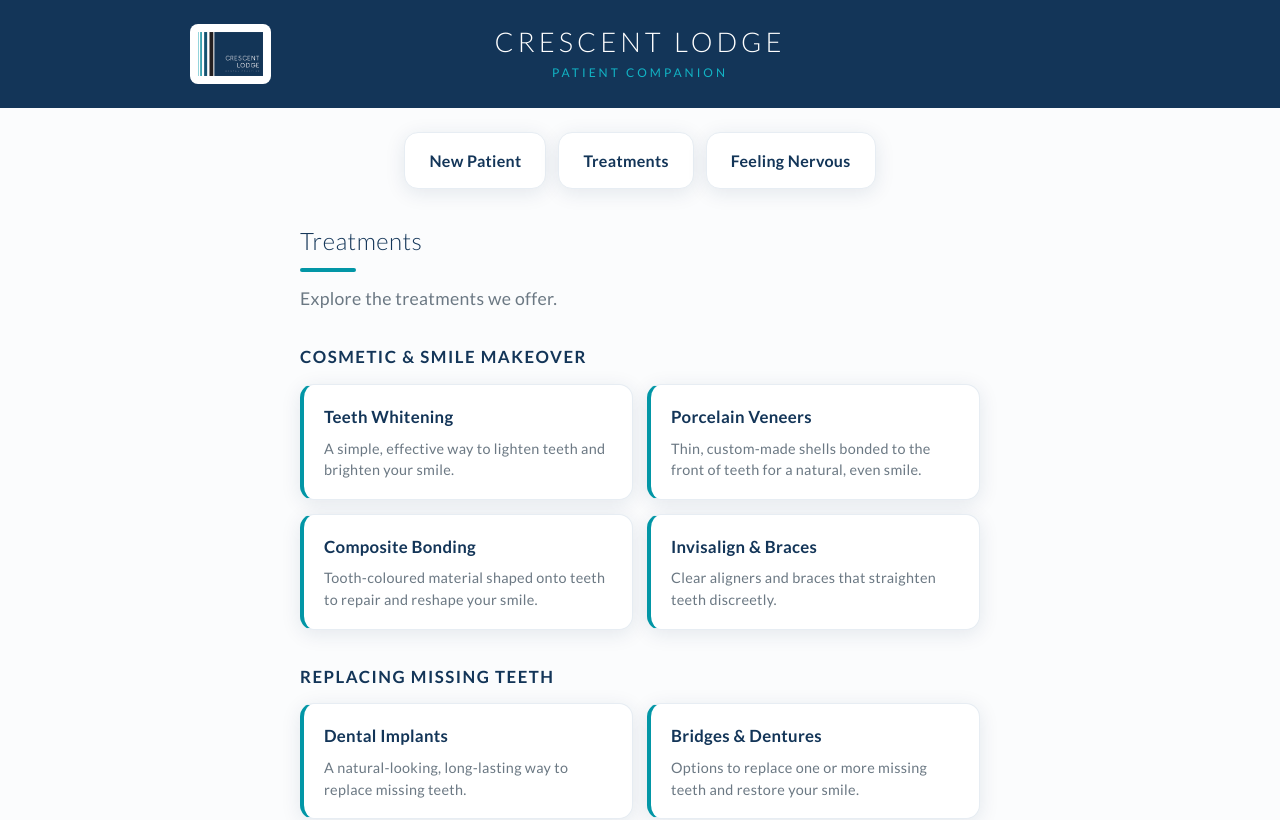
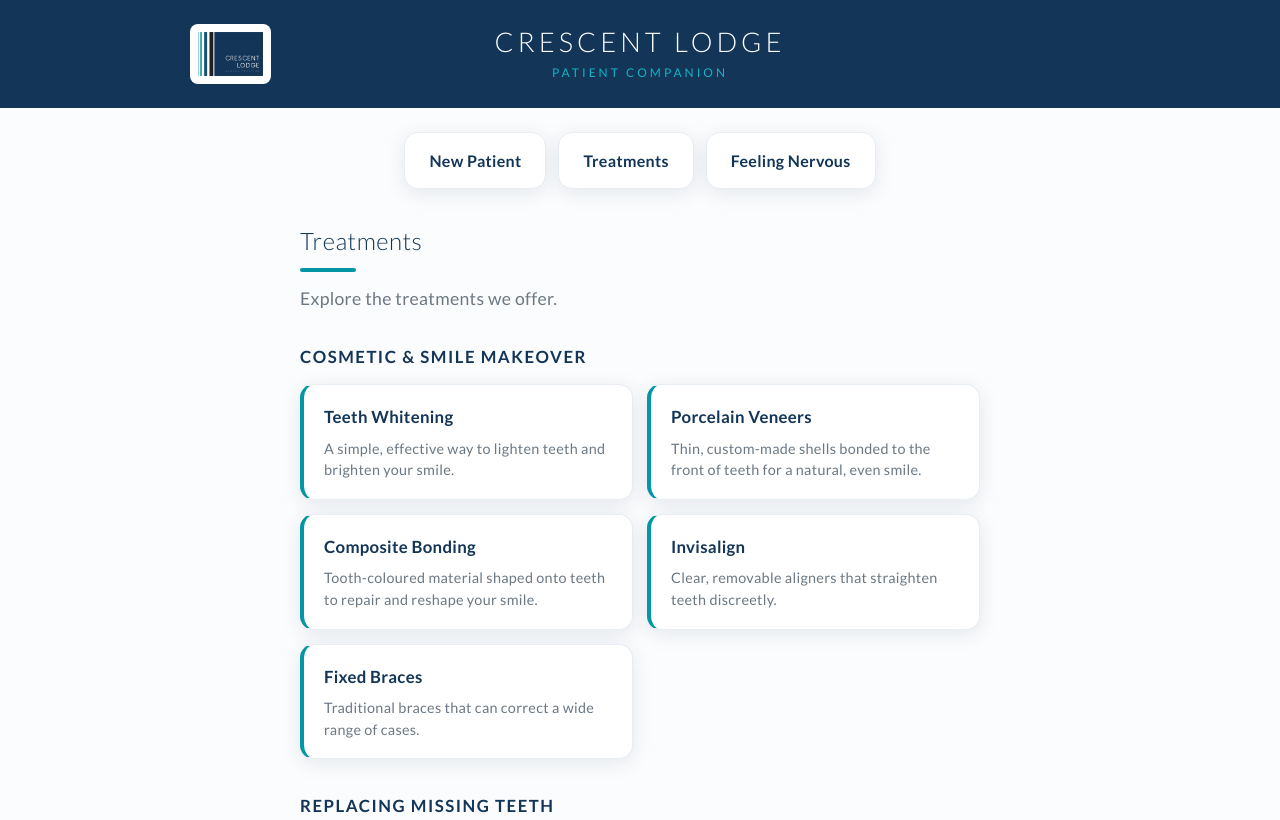
Before and after one commit to ykbhrn/patient-companion, a React (Vite) app: page /treatments in a window 1280 px wide. Shown: the top 820 px of the page. Built offline with nearby package versions, Linux system fonts and the light colour scheme.

Commit message:
invisalign and braces separated

```diff
--- a/src/treatments.js
+++ b/src/treatments.js
@@ -89,29 +89,69 @@ export const treatments = {
   },
 
   invisalign: {
-    name: "Invisalign & Braces",
+    name: "Invisalign",
     category: "Cosmetic & Smile Makeover",
-    tagline: "Clear aligners and braces that straighten teeth discreetly.",
+    tagline: "Clear, removable aligners that straighten teeth discreetly.",
     sections: [
       {
         heading: "What it is",
-        body: "Invisalign straightens teeth using a series of clear, removable aligners instead of fixed metal braces. It's a discreet way to correct crowding, gaps and many bite problems, and is a popular part of a smile makeover. Traditional braces are also available for cases that need them.",
+        body: "Invisalign straightens teeth using a series of clear, removable aligners instead of fixed braces. Each set is custom made for you and moves your teeth gradually into position. Because the aligners are clear and can be taken out, they are a popular choice with adults who would rather not have visible braces.",
+      },
+      {
+        heading: "Is it right for me",
+        body: "Invisalign works well for crowding, gaps and many bite problems. Some cases, particularly more complex ones, are better treated with fixed braces, and your dentist will tell you honestly which is the better fit for your teeth. Success also depends on wearing the aligners consistently, so it suits people happy to keep to that routine.",
       },
       {
         heading: "What to expect",
-        body: "After a free consultation and a digital scan, a custom series of aligners is made for you. You wear each set for about one to two weeks, for roughly 20 to 22 hours a day, removing them only to eat and clean your teeth.",
+        body: "After a free consultation and a digital scan, your custom series of aligners is made for you. You wear each set for around one to two weeks, for roughly 20 to 22 hours a day, taking them out only to eat and to clean your teeth.",
       },
       {
         heading: "Will it hurt",
-        body: "Some people feel mild pressure or tenderness for a day or two when they move to a new set of aligners — this is normal and a sign the treatment is working. It generally settles quickly and most people adjust easily.",
+        body: "Most people feel mild pressure or tenderness for a day or two when they move to a new set of aligners. That is normal and a sign the treatment is working. It usually settles quickly and most people adjust easily.",
+      },
+      {
+        heading: "How long it takes",
+        body: "Treatment length depends on how much movement is needed. Simpler cases can be finished in a few months, while more complex ones may take around eighteen months. Your dentist will give you an estimated timeline at your consultation.",
       },
       {
         heading: "Aftercare and retainers",
-        body: "Because aligners are removable, cleaning your teeth is straightforward. Once treatment is complete, a retainer is needed to keep your teeth in their new position.",
+        body: "Because the aligners come out, brushing and flossing stay straightforward throughout treatment. Once your teeth are in their final position you will need a retainer to hold them there, and most of our Invisalign packages include one.",
+      },
+    ],
+  },
+
+  braces: {
+    name: "Fixed Braces",
+    category: "Cosmetic & Smile Makeover",
+    tagline: "Traditional braces that can correct a wide range of cases.",
+    sections: [
+      {
+        heading: "What it is",
+        body: "Fixed braces use brackets bonded to the teeth and a connecting wire to move them into position. Because they stay in place throughout treatment, they work continuously and can handle a wider range of cases than removable aligners. We use the Damon system, which uses a self-tying bracket designed to be comfortable and efficient.",
       },
       {
-        heading: "How long it takes",
-        body: "Treatment length depends on how much movement is needed, typically ranging from a few months for minor cases up to around eighteen months for more complex ones. Your dentist will estimate your timeline at the consultation.",
+        heading: "Braces or Invisalign",
+        body: "Both straighten teeth, and the right choice depends on your case. Fixed braces can correct more complex problems and do not rely on you remembering to wear them, which is why they are often the choice for children and teenagers. Invisalign is removable and far less visible, which many adults prefer. Your orthodontist will assess your teeth and explain honestly which option will give you the better result.",
+      },
+      {
+        heading: "Options available",
+        body: "As well as standard Damon braces, clear brackets are available if you would prefer something less noticeable. For adults wanting to correct just the front teeth, we also offer Lingual Social Six, where the braces are fitted behind the teeth so they are hidden from view.",
+      },
+      {
+        heading: "What to expect",
+        body: "Treatment starts with a consultation and assessment so your orthodontist can plan your case. The braces are then fitted, and you return for regular adjustment appointments through treatment. Your orthodontist will explain how to keep your teeth clean around the brackets and what to expect at each stage.",
+      },
+      {
+        heading: "Will it hurt",
+        body: "Teeth often feel tender for a few days after braces are fitted and again after adjustment appointments. This settles quickly and is a normal sign that the teeth are moving. Soft foods for a day or two usually help.",
+      },
+      {
+        heading: "Braces for children",
+        body: "We also offer interceptive orthodontics for children, which guides growth and development before all the adult teeth are through. Options include trainer appliances, twin blocks and expanders. Your orthodontist will advise whether early treatment would help or whether it is better to wait.",
+      },
+      {
+        heading: "Aftercare and retainers",
+        body: "Keeping teeth clean around fixed braces takes a little more care, and your orthodontist will show you how. Once the braces come off, a retainer is needed to hold your teeth in their new position. Retainers can be removable or fixed behind the teeth.",
       },
     ],
   },
```
Also changed, not shown: 1 other file (tests, documents, lock files or other folders).
